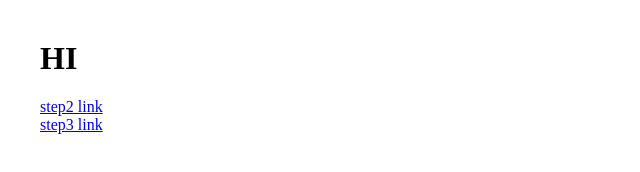
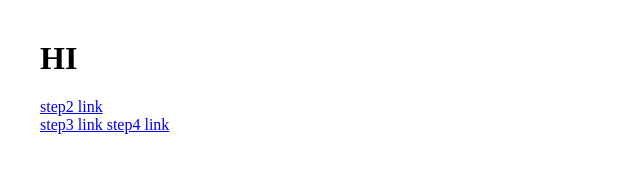
Before and after one commit to seanlai8768/website, a plain HTML site: page index.html in a window 1280 px wide. Shown: the top 172 px of the page, 0-640 px from the left. Drawn offline with Linux system fonts and the light colour scheme.

Commit message:
Add files via upload

```diff
--- a/index.html
+++ b/index.html
@@ -13,6 +13,9 @@
 	<a href="./step3.html">
 		step3 link
 	</a>
+	<a href="./step4.html">
+		step4 link
+	</a><br>
 </body>
 <script>
 	//alert("hello ");
```
